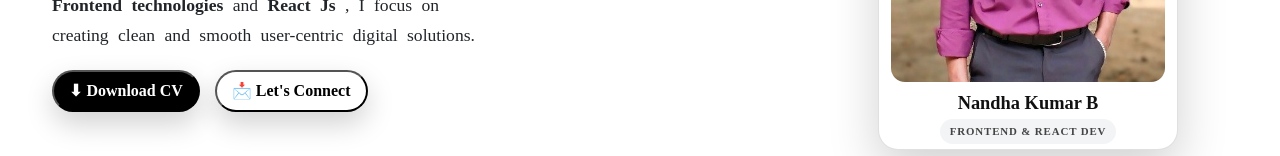
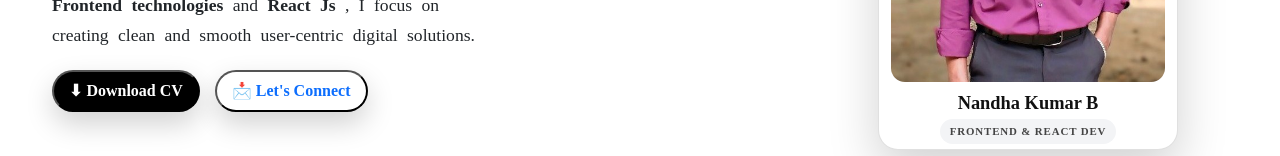
Before and after one commit to nandhakumar102005/Portfolio, a React (Vite) app: page / in a window 1280 px wide. Shown: the part 448-604 px from the top of the page. Built offline with nearby package versions, Linux system fonts and the light colour scheme; a web font is replaced by a local one.

Commit message:
Update Home.jsx

```diff
--- a/src/Home.jsx
+++ b/src/Home.jsx
@@ -67,7 +67,7 @@ function Home() {
                         </div>
                                 <div className="herobtncont">
                                     <button className="dbtn"><a href={Resume} download="Nandha_Kumar_B_Resume.pdf">⬇ Download CV</a></button>
-                                    <button className="cbtn ">📩 Let's Connect</button>
+                                    <button className="cbtn "><a href="#Contact">📩 Let's Connect</a></button>
                                 </div>
 
 
```
